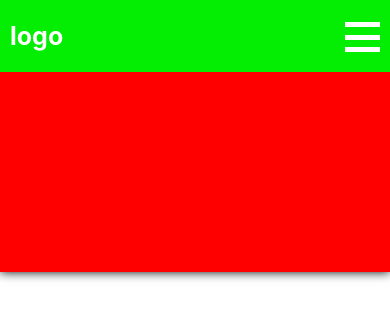
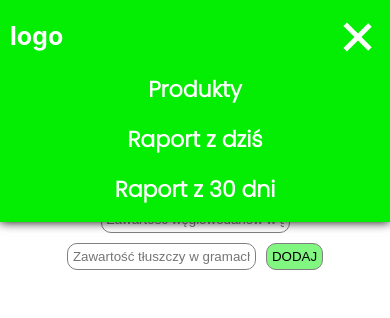
Before and after one commit to wojtekswietojanski/React-pierwszy-projekt, a React (Create React App) app: page / in a window 390 px wide. Both pictures are taken after a click on the button 362 px from the left and 37 px from the top of the page. Shown: the top 318 px of the page. Built offline with nearby package versions, Linux system fonts and the light colour scheme; a web font is replaced by a local one.

Commit message:
projekt ukończony

```diff
--- a/src/App.js
+++ b/src/App.js
@@ -9,6 +9,10 @@ function App() {
   const [currentPage, setCurrentPage] = useState(1);
 
   const changePage = (index) => {
+    var hamburgerContainer = document.querySelector(".hamburgerContainer");
+    var mobileMenu = document.querySelector(".mobileMenu");
+    hamburgerContainer.classList.toggle("hamburgerActive");
+    mobileMenu.classList.toggle("menuActive");
     if (index === 1 || index === 2 || index === 3 || index === 4) {
       setCurrentPage(index);
     }
--- a/src/Styling/Navbar/navbar.css
+++ b/src/Styling/Navbar/navbar.css
@@ -4,6 +4,7 @@
   position: fixed;
   top: 0px;
   width: 100%;
+  max-width: 1200px;
   background-color: rgb(4, 238, 4);
   display: flex;
   justify-content: space-between;
@@ -12,6 +13,7 @@
 }
 .navbar .hamburgerContainer {
   display: none;
+  animation: none;
 }
 .navbar .mobileMenu {
   display: none;
@@ -64,6 +66,7 @@
     width: 100%;
     background-color: white;
     position: absolute;
+    transition: all 0.3s ease;
   }
   .navbar .bar0 {
     top: 5px;
@@ -78,9 +81,39 @@
     display: none;
   }
   .navbar .mobileMenu {
-    display: block;
-    height: 200px;
+    display: none;
+    flex-direction: column;
     width: 100%;
-    background-color: red;
+    background-color: rgb(4, 238, 4);
+  }
+  .navbar .mobileMenu button {
+    margin-bottom: 15px;
+    font-weight: 700;
+    font-family: Poppins;
+    background-color: rgba(0, 0, 0, 0);
+    border: none;
+    font-size: 22px;
+    color: white;
+    text-decoration: none;
+    transition: all 0.3s ease;
+  }
+  .navbar .mobileMenu button:hover {
+    transform: translateY(-5px);
+    border-bottom: 1px solid white;
+  }
+  .navbar .mobileMenu.menuActive {
+    display: flex;
+  }
+  .navbar .hamburgerContainer.hamburgerActive .bar1 {
+    display: none;
+    transition: all 0.3s ease;
+  }
+  .navbar .hamburgerContainer.hamburgerActive .bar0 {
+    transform: rotate(45deg) translate(5px, 12px);
+    transition: all 0.3s ease;
+  }
+  .navbar .hamburgerContainer.hamburgerActive .bar2 {
+    transform: rotate(-45deg) translate(5px, -12px);
+    transition: all 0.3s ease;
   }
 }/*# sourceMappingURL=navbar.css.map */
--- a/src/Styling/Navbar/navbar.scss
+++ b/src/Styling/Navbar/navbar.scss
@@ -6,6 +6,7 @@ $greenColor: rgb(4, 238, 4);
   position: fixed;
   top: 0px;
   width: 100%;
+  max-width: 1200px;
   background-color: $greenColor;
   display: flex;
   justify-content: space-between;
@@ -13,6 +14,7 @@ $greenColor: rgb(4, 238, 4);
   box-shadow: 0px 0px 10px black;
   .hamburgerContainer {
     display: none;
+    animation: none;
   }
   .mobileMenu {
     display: none;
@@ -66,6 +68,7 @@ $greenColor: rgb(4, 238, 4);
       width: 100%;
       background-color: white;
       position: absolute;
+      transition: all 0.3s ease;
     }
     .bar0 {
       top: 5px;
@@ -80,10 +83,42 @@ $greenColor: rgb(4, 238, 4);
       display: none;
     }
     .mobileMenu {
-      display: block;
-      height: 200px;
+      display: none;
+      flex-direction: column;
       width: 100%;
-      background-color: red;
+      background-color: $greenColor;
+      button {
+        margin-bottom: 15px;
+        font-weight: 700;
+        font-family: Poppins;
+        background-color: rgb(0, 0, 0, 0);
+        border: none;
+        font-size: 22px;
+        color: white;
+        text-decoration: none;
+        transition: all 0.3s ease;
+        &:hover {
+          transform: translateY(-5px);
+          border-bottom: 1px solid white;
+        }
+      }
+    }
+    .mobileMenu.menuActive {
+      display: flex;
+    }
+    .hamburgerContainer.hamburgerActive {
+      .bar1 {
+        display: none;
+        transition: all 0.3s ease;
+      }
+      .bar0 {
+        transform: rotate(45deg) translate(5px, 12px);
+        transition: all 0.3s ease;
+      }
+      .bar2 {
+        transform: rotate(-45deg) translate(5px, -12px);
+        transition: all 0.3s ease;
+      }
     }
   }
 }
--- a/src/navbar.js
+++ b/src/navbar.js
@@ -2,6 +2,12 @@ import React, { useState } from "react";
 import "./Styling/Navbar/navbar.css";
 
 const Navbar = ({ changePage }) => {
+  const hamburgerHandler = () => {
+    var hamburgerContainer = document.querySelector(".hamburgerContainer");
+    var mobileMenu = document.querySelector(".mobileMenu");
+    hamburgerContainer.classList.toggle("hamburgerActive");
+    mobileMenu.classList.toggle("menuActive");
+  };
   return (
     <nav className="navbar">
       <h2>logo</h2>
@@ -10,12 +16,16 @@ const Navbar = ({ changePage }) => {
         <button onClick={() => changePage(2)}>Raport z dziś</button>
         <button onClick={() => changePage(3)}>Raport z 30 dni</button>
       </div>
-      <button className="hamburgerContainer">
+      <button className="hamburgerContainer" onClick={hamburgerHandler}>
         <div className="bar0"></div>
         <div className="bar1"></div>
         <div className="bar2"></div>
       </button>
-      <div className="mobileMenu"></div>
+      <div className="mobileMenu">
+        <button onClick={() => changePage(1)}>Produkty</button>
+        <button onClick={() => changePage(2)}>Raport z dziś</button>
+        <button onClick={() => changePage(3)}>Raport z 30 dni</button>
+      </div>
     </nav>
   );
 };
```
Also changed, not shown: 1 other file (tests, documents, lock files or other folders).
